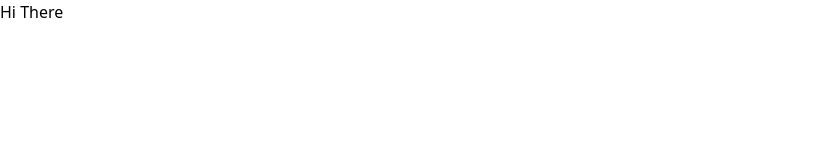
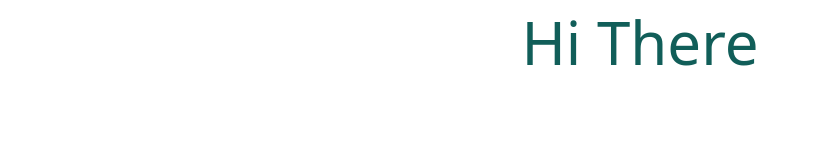
Before and after one commit to moudud-hoq/Penguin-Fashion, a plain HTML site: page index.html in a window 1280 px wide. Shown: the whole page, without its empty margins (0-818 px from the left). Drawn offline with nearby package versions, Linux system fonts and the light colour scheme.

Commit message:
Some Tailwind Code Just Fun

```diff
--- a/index.html
+++ b/index.html
@@ -8,7 +8,7 @@
 </head>
 <body>
 
-    <header>
+    <header class="text-teal-800 text-6xl text-center m-3	">
 Hi There
     </header>
 
```
